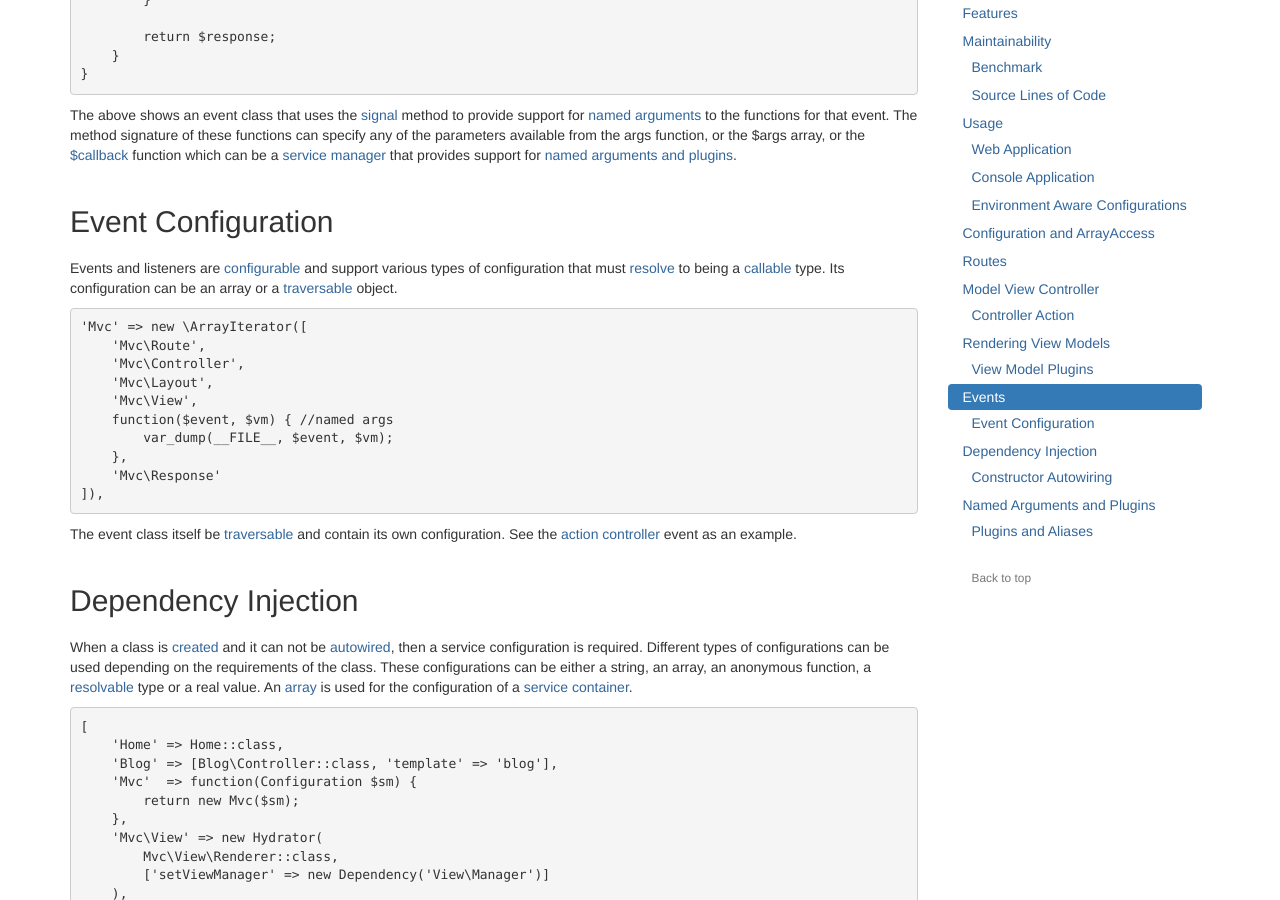
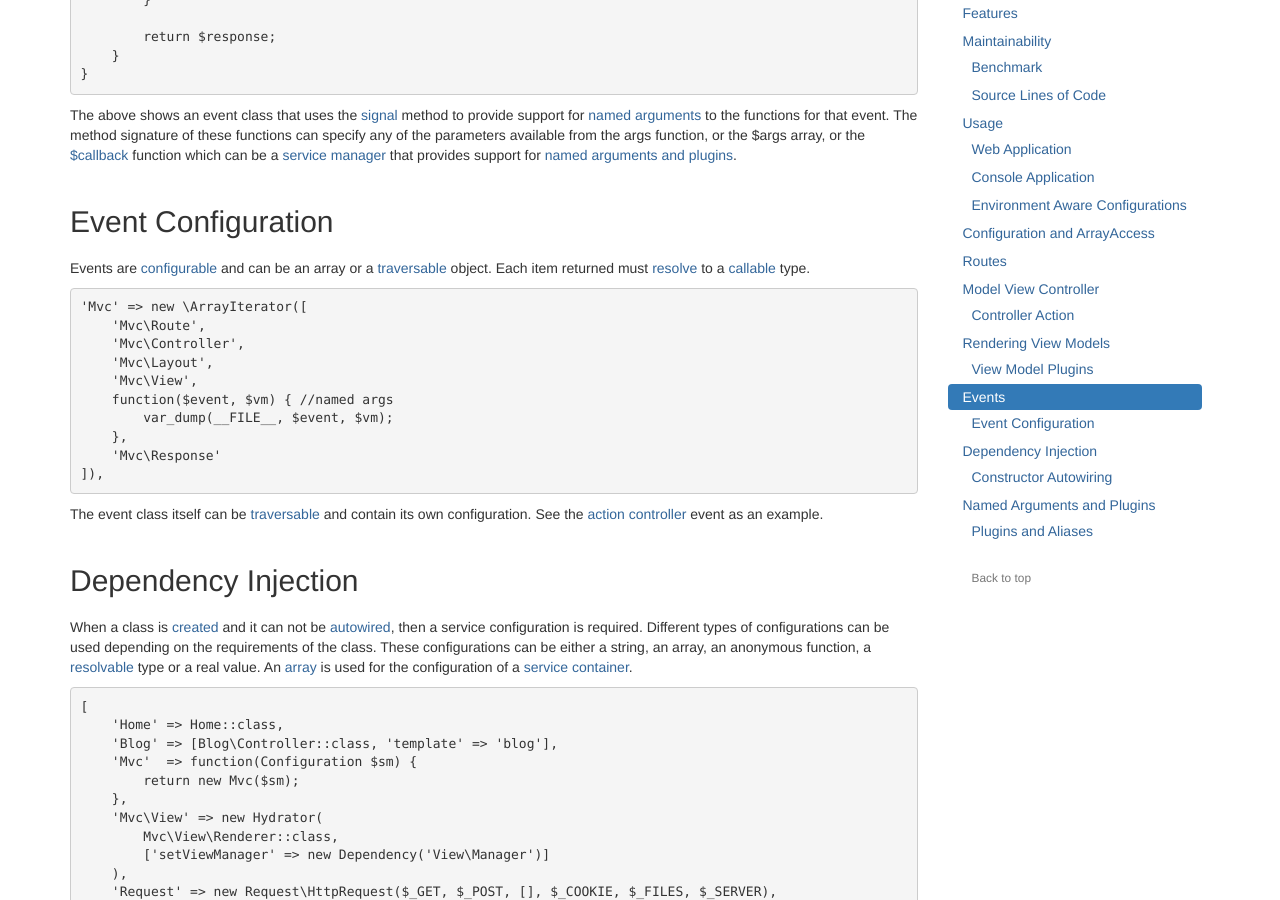
Before and after one commit to mvc5/mvc5.github.io, a Jekyll site: the page built from overview/index.md, in a window 1280 px wide and 900 px high, scrolled down 9231 px. Built offline with Jekyll 4.4.1, drawn with Linux system fonts in a browser that asks for light colours; nearby versions of some CDN libraries.

Commit message:
event configuration

````diff
--- a/overview/events.md
+++ b/overview/events.md
@@ -42,7 +42,7 @@ class Dispatch
 The above shows an event class that uses the [signal](https://github.com/mvc5/framework/blob/master/src/Service/Resolver/Signal.php) method to provide support for [named arguments](#named-arguments-and-plugins) to the functions for that event. The method signature of these functions can specify any of the parameters available from the args function, or the $args array, or the [$callback](https://github.com/mvc5/framework/blob/master/src/Service/Resolver/Resolver.php#L423) function which can be a [service manager](https://github.com/mvc5/framework/blob/master/src/Service/Manager/ServiceManager.php) that provides support for [named arguments and plugins](#named-arguments-and-plugins).
 
 ## Event Configuration
-Events and listeners are <a href="https://github.com/mvc5/application/blob/master/config/event.php">configurable</a> and support various types of configuration that must [resolve](https://github.com/mvc5/framework/blob/master/src/Service/Resolver/Resolver.php#L186) to being a <a href="http://php.net/manual/en/language.types.callable.php">callable</a> type. Its configuration can be an array or a [traversable](http://php.net/manual/en/class.traversable.php) object.
+Events are <a href="https://github.com/mvc5/application/blob/master/config/event.php">configurable</a> and can be an array or a [traversable](http://php.net/manual/en/class.traversable.php) object. Each item returned must [resolve](https://github.com/mvc5/framework/blob/master/src/Service/Resolver/Resolver.php#L186) to a <a href="http://php.net/manual/en/language.types.callable.php">callable</a> type.
 
 ```php
 'Mvc' => new \ArrayIterator([
@@ -57,4 +57,4 @@ Events and listeners are <a href="https://github.com/mvc5/application/blob/maste
 ]),
 ```
 
-The event class itself be [traversable](http://php.net/manual/en/class.traversable.php) and contain its own configuration. See the [action controller](https://github.com/mvc5/framework/blob/master/src/Controller/Action/Action.php) event as an example.
+The event class itself can be [traversable](http://php.net/manual/en/class.traversable.php) and contain its own configuration. See the [action controller](https://github.com/mvc5/framework/blob/master/src/Controller/Action/Action.php) event as an example.
````
